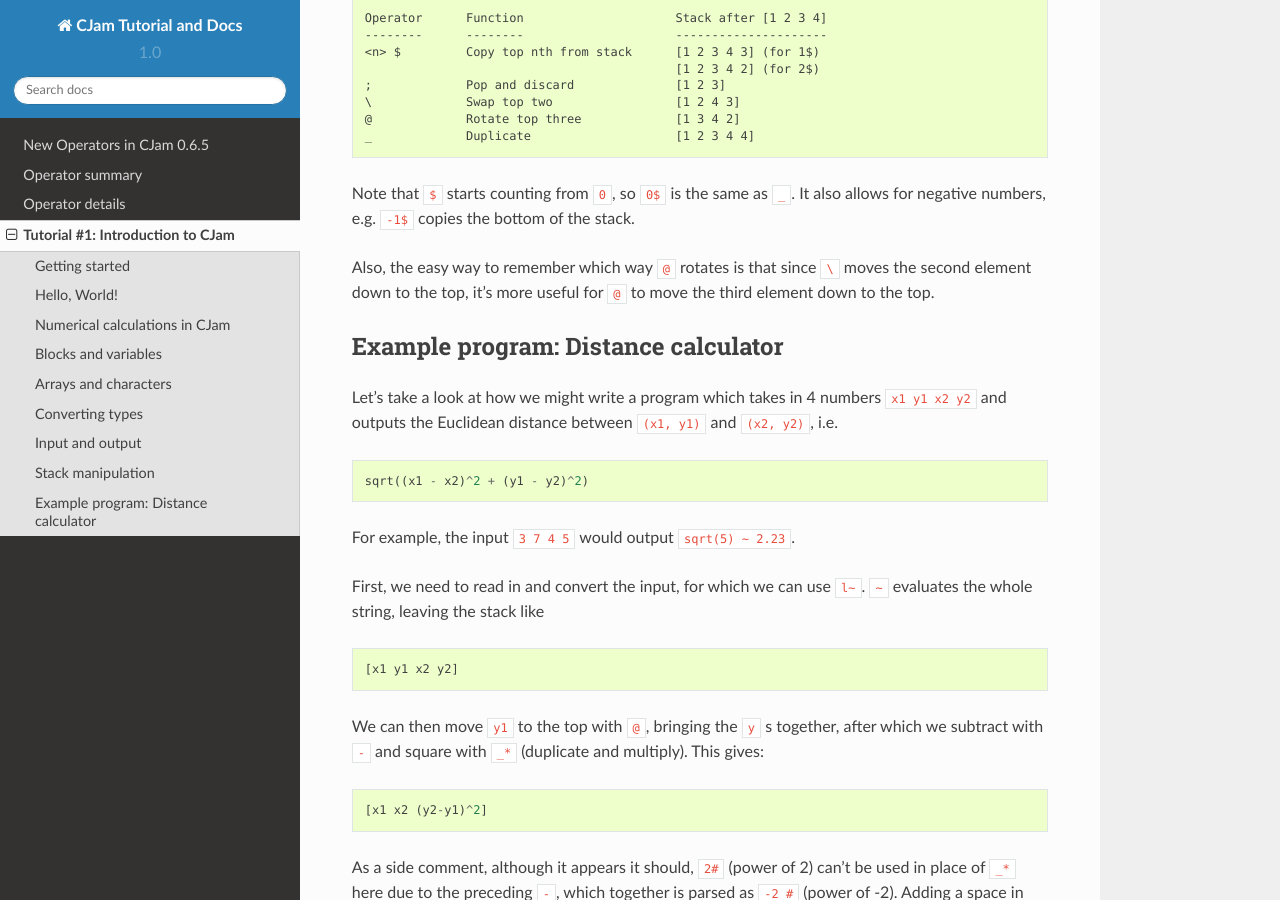
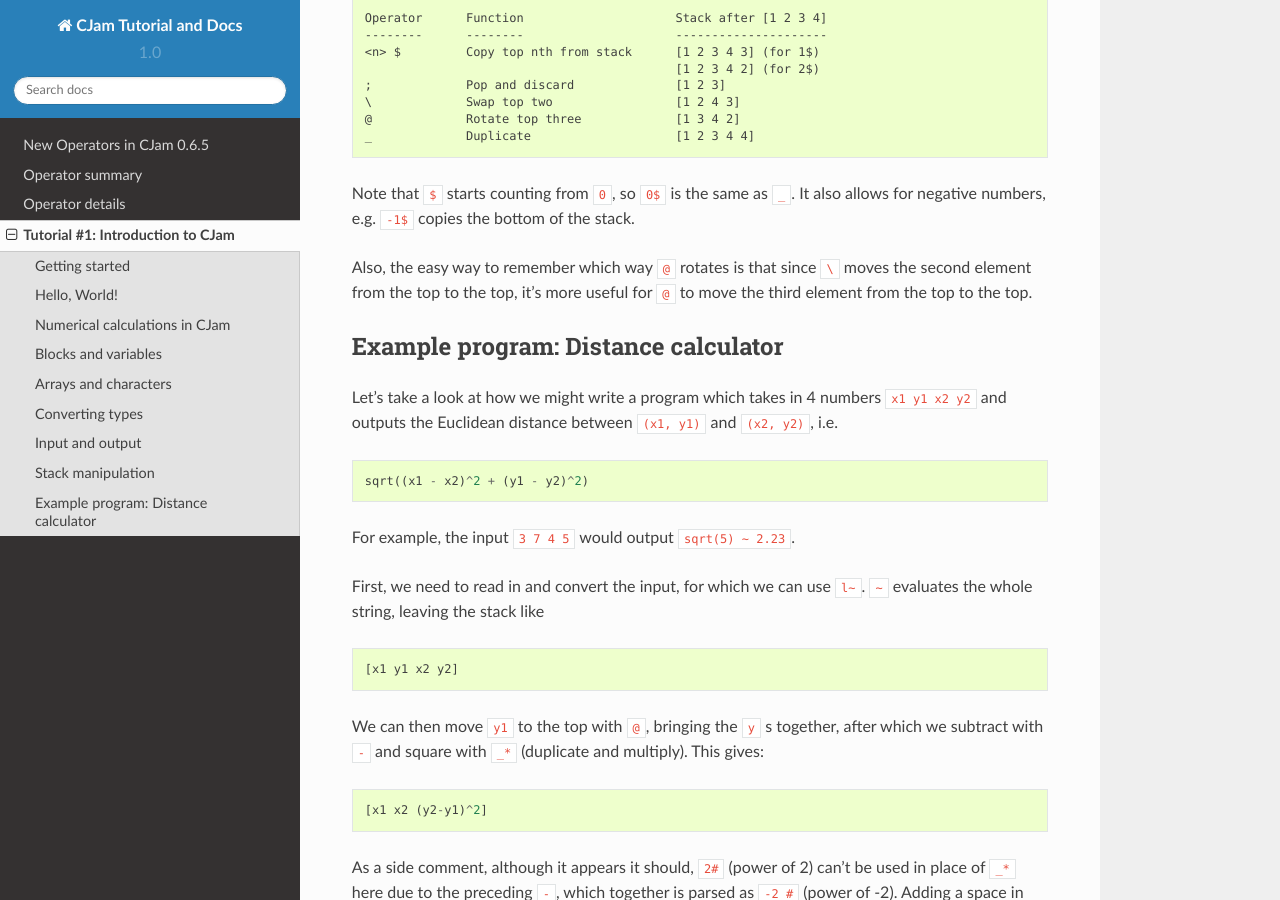
Before and after one commit to Sp3000/CJam, a Sphinx documentation site: the page built from docs/intro.rst, in a window 1280 px wide and 900 px high, scrolled down 5048 px. Built offline with Sphinx 7.4.7 and the Read the Docs theme 2.0.0, drawn with Linux system fonts in a browser that asks for light colours; some of the changed text lies outside the part shown.

Commit message:
down to the top

```diff
--- a/docs/intro.rst
+++ b/docs/intro.rst
@@ -55,7 +55,7 @@ Another example is ``4 2 3 * 7 - +``, which results in ``3`` (`permalink <http:/
 
 For debugging, you can insert the two-char operator ``ed`` to print the current stack. For example, ``4 2 3 * 7 ed - +`` (`permalink <http://cjam.aditsu.net/#code=4%202%203%20*%207%20ed%20-%20%2B>`__) prints the state of the stack after the ``7`` is pushed.
 
-In addition to integers, CJam also has doubles. For example, the program ``1.3 2.6 +`` results in ``3.9000000000000004`` (`permalink <http://cjam.aditsu.net/#code=1.3%202.6%20%2B>`__), which is close enough to the expected ``3.9`` (silly `floating point numbers! <https://en.wikipedia.org/wiki/Floating_point#Accuracy_problems>`__).
+In addition to integers, CJam also has doubles. For example, the program ``1.3 2.6 +`` results in ``3.9000000000000004`` (`permalink <http://cjam.aditsu.net/#code=1.3%202.6%20%2B>`__), which is close enough to the expected ``3.9`` (silly `floating point numbers <https://en.wikipedia.org/wiki/Floating_point#Accuracy_problems>`__!).
 
 Here are examples of operators which do numerical calculations: ::
 
@@ -175,7 +175,7 @@ Much of CJam's power as a golfing language comes from its stack manipulation ope
 
 Note that ``$`` starts counting from ``0``, so ``0$`` is the same as ``_``. It also allows for negative numbers, e.g. ``-1$`` copies the bottom of the stack.
 
-Also, the easy way to remember which way ``@`` rotates is that since ``\`` moves the second element down to the top, it's more useful for ``@`` to move the third element down to the top.
+Also, the easy way to remember which way ``@`` rotates is that since ``\`` moves the second element from the top to the top, it's more useful for ``@`` to move the third element from the top to the top.
 
 Example program: Distance calculator
 ------------------------------------
```
Also changed, not shown: other parts of docs/intro.rst (+1 -1 lines), 4 other files.
